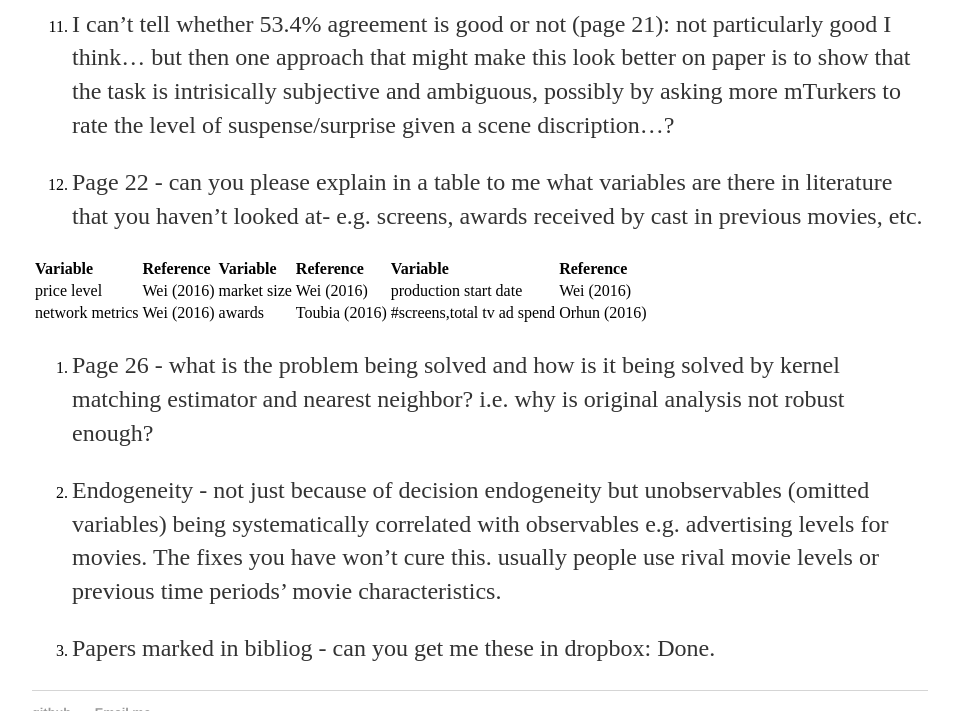
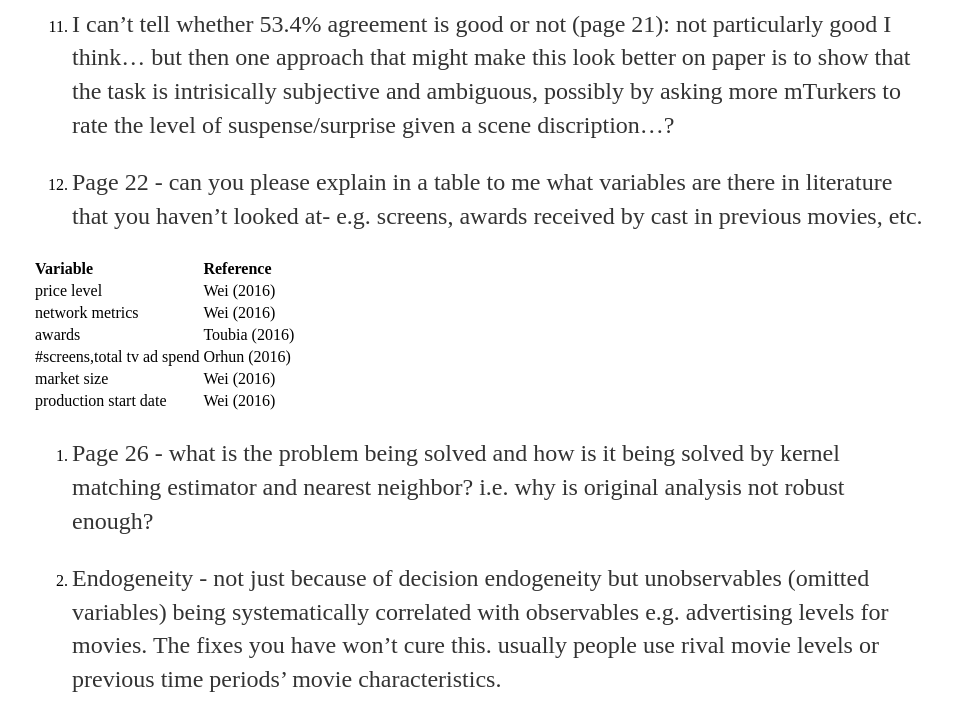
Before and after one commit to shenglih/shenglih.github.io, a Jekyll site: the page built from _posts/2017-07-16-post1.md, in a window 1280 px wide and 900 px high, scrolled down 1365 px, cut to the strip 0-711 px from the top of the window. Shown: the whole strip, without its empty margins (160-1119 px from the left). Built offline with Jekyll 4.4.1, drawn with Linux system fonts in a browser that asks for light colours.

Commit message:
Update 2017-07-16-post1.md

```diff
--- a/_posts/2017-07-16-post1.md
+++ b/_posts/2017-07-16-post1.md
@@ -32,13 +32,14 @@ date: 2017-07-16
 
 12. Page 22 -  can you please explain in a table to me what variables are there in literature that you haven’t looked at-  e.g. screens, awards received by cast in previous movies, etc.
 
-|Variable   |Reference  |Variable    |Reference  |Variable             |Reference  |
-|:----------|:----------|:-----------|:----------|:--------------------|:----------|
-|price level|Wei (2016) |market size |Wei (2016) |production start date|Wei (2016) |
-|network metrics|Wei (2016)|awards|Toubia (2016)|#screens,total tv ad spend|Orhun (2016)|
-
-
-
+|Variable   |Reference  |
+|:----------|:----------|
+|price level|Wei (2016) |
+|network metrics|Wei (2016)|
+|awards|Toubia (2016)|
+|#screens,total tv ad spend|Orhun (2016)|
+|market size |Wei (2016) |
+|production start date|Wei (2016) |
 
 
 13. Page 26 -  what is the problem being solved and how is it being solved by kernel matching estimator and nearest neighbor?   i.e. why is original analysis not robust enough?
```
